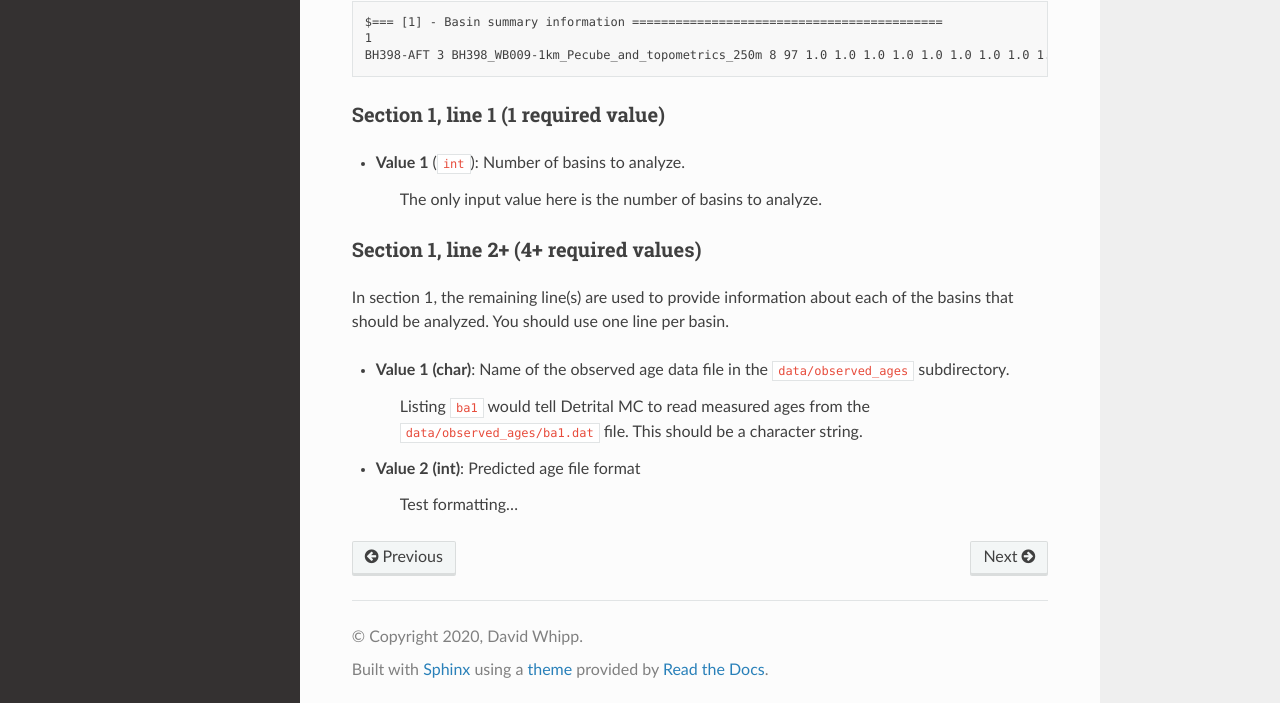
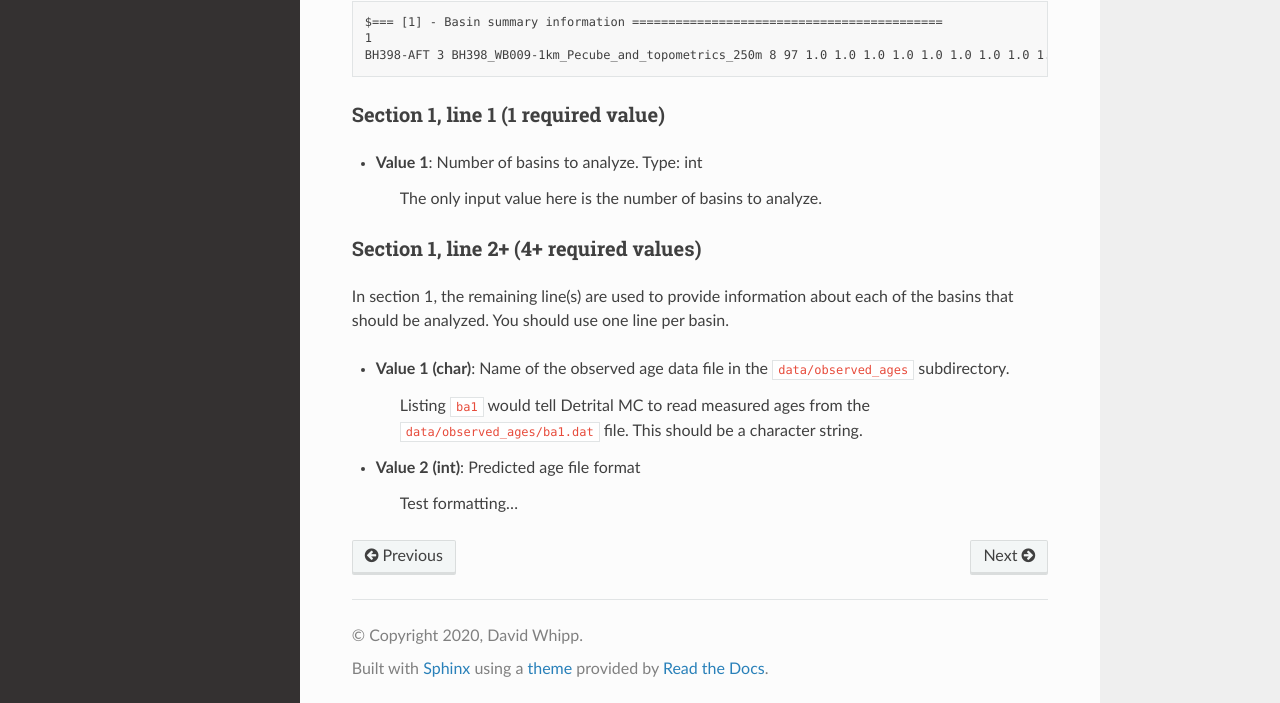
Before and after one commit to HUGG/Detrital-MC, a Sphinx documentation site: the page built from docs/source/manual/input-file.rst, in a window 1280 px wide and 1279 px high. Shown: the part 573-1276 px from the top of the window. Built offline with Sphinx 7.4.7 and the Read the Docs theme 2.0.0, drawn with Linux system fonts in a browser that asks for light colours.

Commit message:
Further formatting

```diff
--- a/docs/source/manual/input-file.rst
+++ b/docs/source/manual/input-file.rst
@@ -24,7 +24,7 @@ The input values are described in more detail below.
 Section 1, line 1 (1 required value)
 ~~~~~~~~~~~~~~~~~~~~~~~~~~~~~~~~~~~~
 
-- **Value 1** (``int``): Number of basins to analyze.
+- **Value 1**: Number of basins to analyze. Type: int
 
     The only input value here is the number of basins to analyze.
 
```
